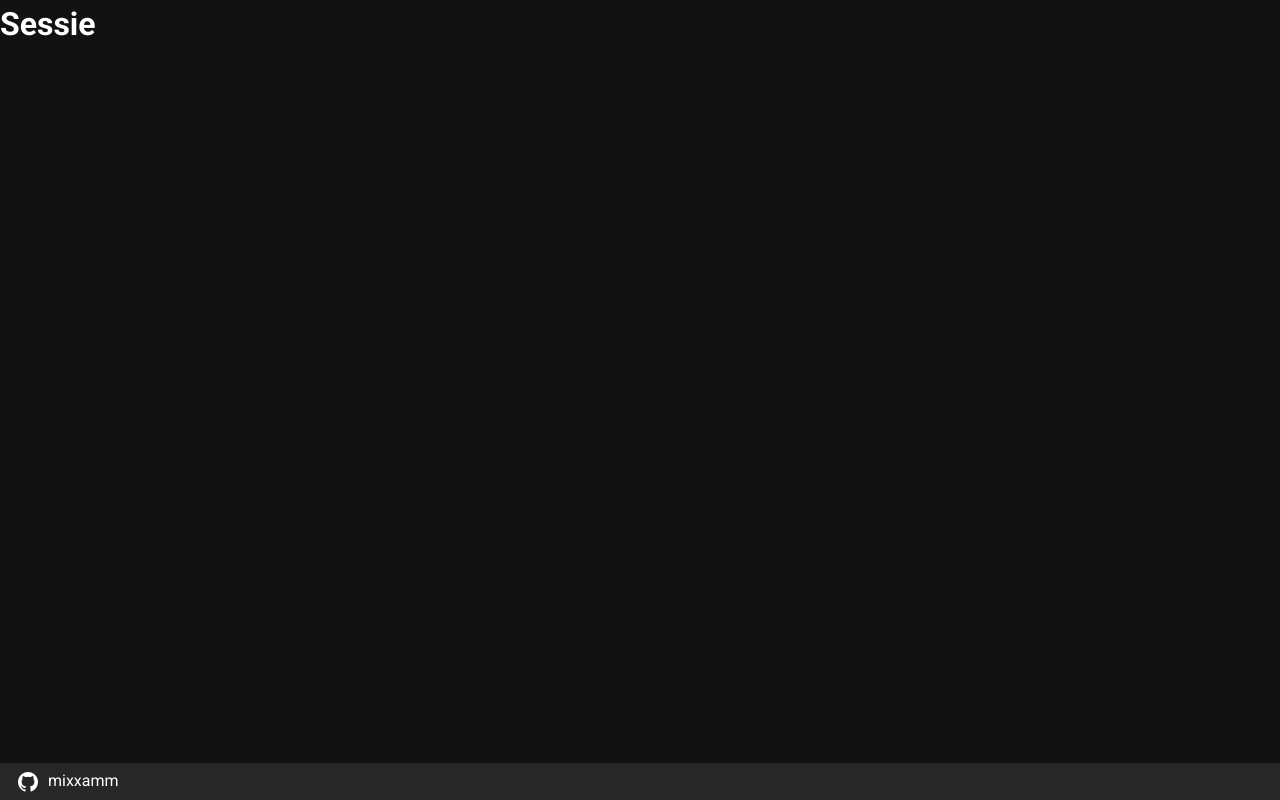
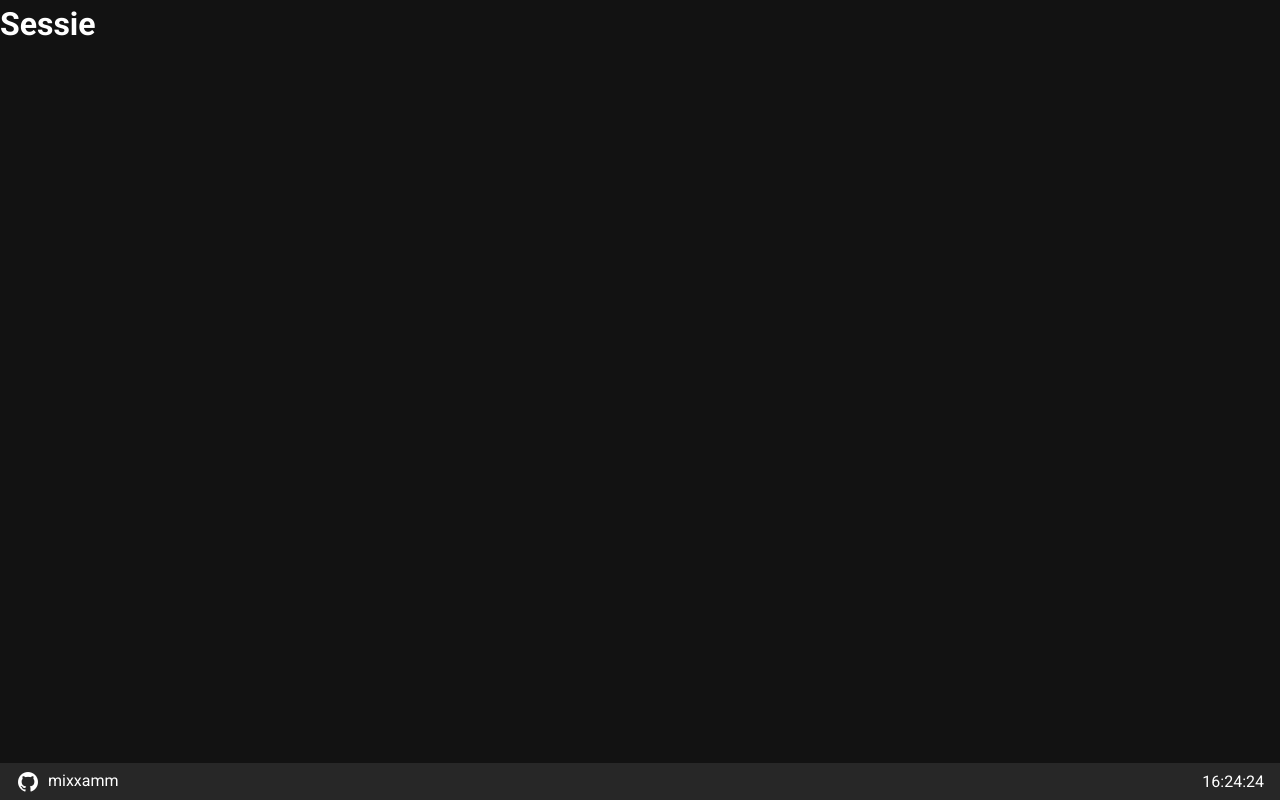
Before and after one commit to mixxamm/SMSWallWeb, a Nuxt app: page /sessie in a window 1280 px wide. Built offline with nearby package versions, Linux system fonts and the light colour scheme.

Commit message:
Add clock

```diff
--- a/layouts/default.vue
+++ b/layouts/default.vue
@@ -13,6 +13,7 @@
         style="text-decoration: none;
     color: white!important;"
       ><v-icon class="mr-2">mdi-github</v-icon><span>mixxamm</span></a>
+      <v-spacer></v-spacer><div @click="hideClock = !hideClock" :style="{opacity: hideClock ? '0%' : '100%', cursor: 'pointer'}">{{hours}}:{{minutes}}:{{seconds}}</div>
     </v-footer>
   </v-app>
 </template>
@@ -21,7 +22,27 @@
 export default {
   data () {
     return {
+      hours: 0,
+      minutes: 0,
+      seconds: 0,
+      hideClock: false
     }
+  },
+  methods: {
+    setTime () {
+      setInterval(() => {
+        const date = new Date()
+        this.hours = date.getHours()
+        this.minutes = this.checkSingleDigit(date.getMinutes())
+        this.seconds = this.checkSingleDigit(date.getSeconds())
+      }, 1000)
+    },
+    checkSingleDigit (digit) {
+      return ('0' + digit).slice(-2)
+    }
+  },
+  created () {
+    this.setTime()
   }
 }
 </script>
```
